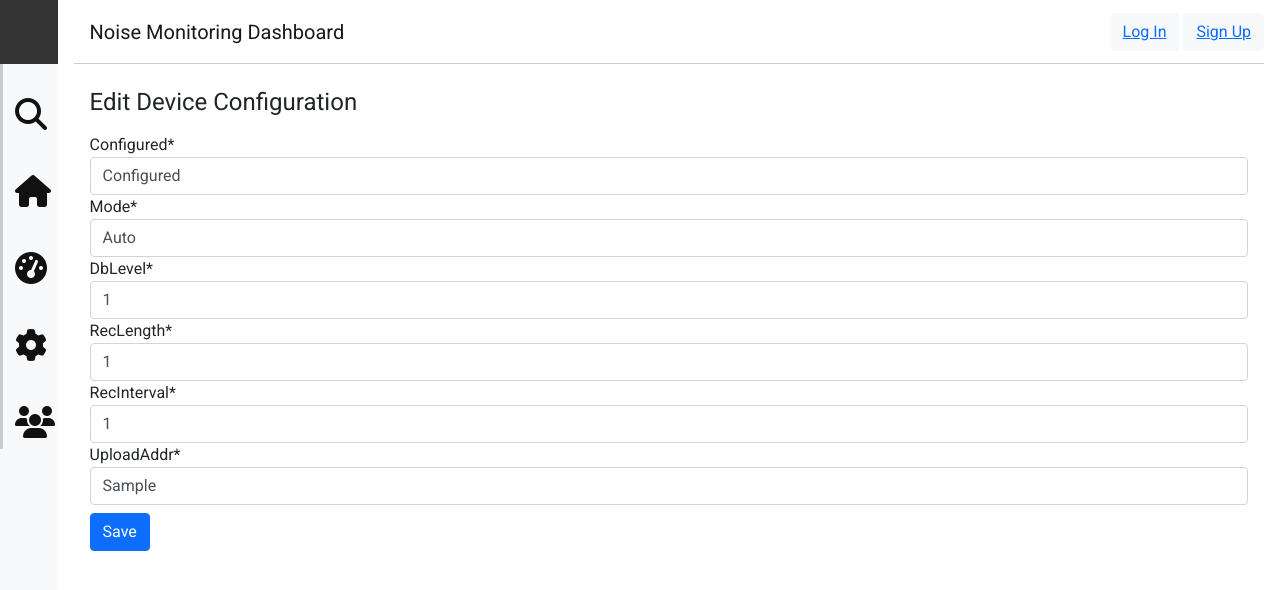
After one commit to SunbirdAI/noise-sensors-monitoring, a Django app: page /devices/00000000-0000-0000-0000-000000000001/config_edit in a window 1280 px wide. The commit adds this page. Shown: the top 590 px of the page. Run offline with Django 3.2, Linux system fonts and the light colour scheme; tables that the repository leaves empty hold one stand-in row (values such as "Sample post"); parts of the project's set-up code (start-up, migrations or seed data) failed here and were passed over; some libraries are stand-ins or nearby versions.

Commit message:
Add a view and form for editing the device configuration

```diff
--- a/devices/urls.py
+++ b/devices/urls.py
@@ -1,6 +1,6 @@
 from django.urls import path
 
-from .views import DeviceListView, DeviceDetailView, DeviceCreateView, DeviceUpdateView
+from .views import DeviceListView, DeviceDetailView, DeviceCreateView, DeviceUpdateView, DeviceConfigurationUpdateView
 
 
 urlpatterns = [
@@ -8,4 +8,5 @@ urlpatterns = [
     path('<uuid:pk>', DeviceDetailView.as_view(), name='device_detail'),
     path('create_device/', DeviceCreateView.as_view(), name='create_device'),
     path('<uuid:pk>/edit/', DeviceUpdateView.as_view(), name='edit_device'),
+    path('<uuid:pk>/config_edit', DeviceConfigurationUpdateView.as_view(), name='edit_config')
 ]
--- a/devices/views.py
+++ b/devices/views.py
@@ -1,8 +1,9 @@
+from django.urls import reverse
 from django.views.generic import ListView, DetailView
 from django.views.generic.edit import UpdateView, CreateView
 from .models import Device
 
-from .forms import DeviceForm
+from .forms import DeviceForm, DeviceConfigurationForm
 
 
 class DeviceListView(ListView):
@@ -29,3 +30,12 @@ class DeviceUpdateView(UpdateView):
     form_class = DeviceForm
     success_url = '/devices/'
     template_name = 'devices/edit_device.html'
+
+
+class DeviceConfigurationUpdateView(UpdateView):
+    model = Device
+    form_class = DeviceConfigurationForm
+    template_name = 'devices/edit_configuration.html'
+
+    def get_success_url(self):
+        return reverse('device_detail', kwargs={'pk': self.object.pk})
--- a/templates/devices/device_detail.html
+++ b/templates/devices/device_detail.html
@@ -40,7 +40,7 @@
             </div>
             <a href="{% url 'edit_device' device.id %}" class="btn btn-primary mx-3 my-1">Edit</a>
             <a href="{{ device.metrics_url }}" class="btn btn-primary mx-3 my-1" target="_blank">View Metrics</a>
-            <a class="btn btn-primary mx-3 my-1 pull-right">Edit Configuration</a>
+            <a href="{% url 'edit_config' device.id %}" class="btn btn-primary mx-3 my-1 pull-right">Edit Configuration</a>
         </div>
     </div>
 {% endblock content %}
--- /dev/null
+++ b/templates/devices/edit_configuration.html
@@ -0,0 +1,22 @@
+{% extends '_base.html' %}
+
+{% load crispy_forms_filters %}
+
+{% block title %}Edit Device Configuration{% endblock title %}
+
+{% block content %}
+    {% include "sidebar.html" %}
+    <div class="content-container">
+        <div class="container-fluid">
+            {% include "navbar.html" %}
+            <div class="mt-4 mx-3">
+                <h4 class="my-3">Edit Device Configuration</h4>
+                <form method="post">
+                    {% csrf_token %}
+                    {{ form|crispy }}
+                    <button class="btn btn-primary mt-2" type="submit">Save</button>
+                </form>
+            </div>
+        </div>
+    </div>
+{% endblock content %}
```
